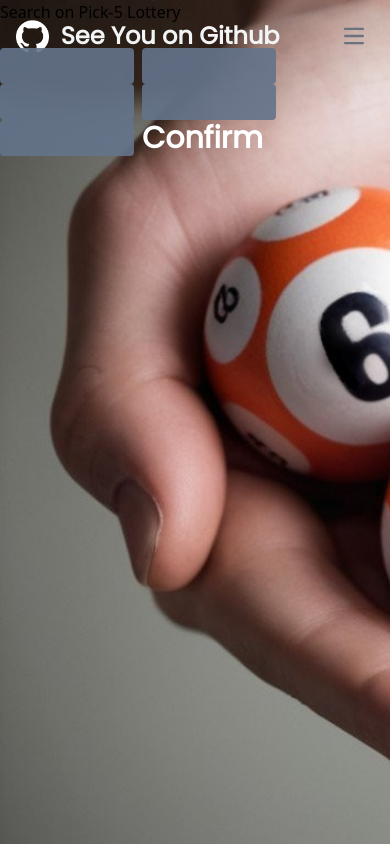
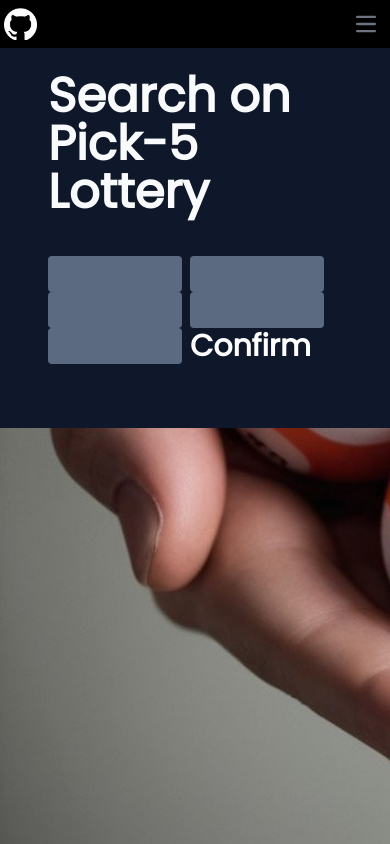
Before and after one commit to BiroNora/lottery, a SvelteKit app: page /five in a window 390 px wide. Built offline with nearby package versions, Linux system fonts and the light colour scheme.

Commit message:
Scroll problem solved, 5 front added

```diff
--- a/src/routes/+layout.svelte
+++ b/src/routes/+layout.svelte
@@ -2,13 +2,13 @@
 	import "../app.css";
 </script>
 
-<nav class="h-0 bg-white">
-  <div class="max-w-screen-xl flex flex-wrap items-center justify-between mx-auto p-4">
+<nav class="fixed top-0 left-0 w-full h-12 bg-black">
+  <div class="max-w-screen-xl flex flex-wrap items-center justify-between mx-auto p-1">
     <a href="https://github.com/BiroNora/lottery" target="_blank" class="flex items-center space-x-3 rtl:space-x-reverse">
         <img src="/git.png" class="h-8" alt="Github Logo"/>
-        <span class="self-center text-2xl font-poppins font-semibold whitespace-nowrap text-gray-100 md:hover:text-black">See You on Github</span>
+        <span class="self-center font-poppins font-semibold text-gray-100 md:hover:text-blue-700 whitespace-nowrap overflow-ellipsis text-lg sm:text-base md:text-xl lg:text-2xl hidden sm:inline">See You on Github</span>
     </a>
-    <button data-collapse-toggle="navbar-default" type="button" class="inline-flex items-center p-2 w-10 h-10 justify-center text-sm text-gray-500 rounded-lg md:hidden hover:bg-gray-100 focus:outline-none focus:ring-2 focus:ring-gray-200 dark:text-gray-400 dark:hover:bg-gray-700 dark:focus:ring-gray-600" aria-controls="navbar-default" aria-expanded="false">
+    <button data-collapse-toggle="navbar-default" type="button" class="inline-flex items-center p-1 w-10 h-10 justify-center text-sm text-gray-500 rounded-lg md:hidden hover:bg-gray-100 focus:outline-none focus:ring-2 focus:ring-gray-200 dark:text-gray-400 dark:hover:bg-gray-700 dark:focus:ring-gray-600" aria-controls="navbar-default" aria-expanded="false">
         <span class="sr-only">Open main menu</span>
         <svg class="w-5 h-5" aria-hidden="true" fill="none" viewBox="0 0 17 14">
             <path stroke="currentColor" stroke-linecap="round" stroke-linejoin="round" stroke-width="2" d="M1 1h15M1 7h15M1 13h15"/>
@@ -17,15 +17,15 @@
     <div class="hidden w-full md:block md:w-auto" id="navbar-default">
       <ul class="font-medium flex flex-col p-4 md:p-0 mt-4 border md:flex-row md:space-x-8 rtl:space-x-reverse md:mt-0 md:border-0">
         <li>
-          <a href="/" class="font-poppins block py-2 px-3 text-gray-100 md:hover:text-black" aria-current="page">
+          <a href="/" class="font-poppins block py-2 px-3 text-gray-100 md:hover:text-lime-300" aria-current="page">
 						Home</a>
         </li>
 				<li>
-          <a href="/five" class="font-poppins block py-2 px-3 text-gray-100 md:hover:text-black" aria-current="page">
+          <a href="/five" class="font-poppins block py-2 px-3 text-gray-100 md:hover:text-lime-300" aria-current="page">
 						Pick 5</a>
         </li>
 				<li>
-          <a href="/six" class="font-poppins block py-2 px-3 text-gray-100 md:hover:text-black" aria-current="page">
+          <a href="/six" class="font-poppins block py-2 px-3 text-gray-100 md:hover:text-lime-300" aria-current="page">
 						Pick 6</a>
         </li>
       </ul>
--- a/src/routes/+page.svelte
+++ b/src/routes/+page.svelte
@@ -1,12 +1,8 @@
 <!-- Background image -->
-<div class="w-full h-full bg-no-repeat bg-cover" style="background-image: url('balls100.jpg');">
-
-	<div class="h-screen flex items-center justify-center font-poppins font-extrabold text-5xl text-gray-50">
+<div class="min-h-screen bg-no-repeat bg-cover" style="background-image: url('balls100.jpg');">
+	<div class="min-h-screen flex items-center justify-center font-poppins font-extrabold text-6xl text-gray-50">
 		<p>Welcome to Control Your Numbers</p>
 	</div>
 </div>
 
 <!-- Background image -->
-
-<style>
-</style>
--- a/src/routes/five/+page.svelte
+++ b/src/routes/five/+page.svelte
@@ -81,16 +81,18 @@
 	}
 </script>
 
-<body>
+
   <div class="h-screen bg-no-repeat bg-cover" style="background-image: url('balls100.jpg');">
-		<h1 >Search on Pick-5 Lottery</h1>
+    <body class="p-12 bg-slate-900">
+      <div>
         <br>
+        <p class="flex items-center justify-center font-poppins font-extrabold text-5xl text-gray-50">Search on Pick-5 Lottery</p>
 
         <!--<div class="response-data">
           <pre>{responseDataFormatted}</pre>
         </div>-->
 
-    <div class="flex items-center justify-center font-poppins text-3xl font-semibold">
+        <div class="pt-10 flex flex-col items-center justify-center font-poppins text-3xl font-semibold">
           <form on:submit={sendDataWithForm}>
             <input class="rounded bg-slate-500 opacity-90 text-white font-bold text-opacity-100" type="number" bind:value={first} min={minValue} max={maxValue} required>
             <input class="rounded bg-slate-500 opacity-90 text-white font-bold text-opacity-100" type="number" bind:value={second} min={minValue} max={maxValue} required>
@@ -98,7 +100,7 @@
             <input class="rounded bg-slate-500 opacity-90 text-white font-bold text-opacity-100" type="number" bind:value={fourth} min={minValue} max={maxValue} required>
             <input class="rounded bg-slate-500 opacity-90 text-white font-bold text-opacity-100" type="number" bind:value={fifth} min={minValue} max={maxValue} required>
             <button
-          class="text-white"
+              class="text-white md:hover:text-lime-300"
               id="btn"
               type="submit"
             >
@@ -106,7 +108,7 @@
             </button>
           </form>
         </div>
-    <div class="font-poppins font-semibold text-white opacity-86 text-lg" style="margin-bottom: 8rem;">
+        <div class="pt-4 flex flex-col items-center justify-center font-poppins font-extrabold text-white opacity-86 text-3xl">
           {#if err_mess}
             <div >
               <p><i>Numbers can not be the same.</i></p>
@@ -114,32 +116,20 @@
           {/if}
 
           {#if no_res === true}
-        <div >
-          <p><i>No result.</i></p>
+            <div>
+              <p>No result.</p>
             </div>
           {/if}
+
           {#if show === true}
-        <div >
-          <table >
-            <thead>
-              <tr>
-                <th>Amount</th>
-                <th>Year / Week</th>
-              </tr>
-            </thead>
-            <tbody>
+            <div class="pt-2 flex flex-col items-center justify-center">
               {#each lotteryData as lot}
-                <tr>{formats(lot.f_total)} Ft</tr>
-                <tr>{lot.f_year} / {lot.f_week}</tr>
+                <p>Amount: {formats(lot.f_total)} Ft</p>
+                <p>Year/Week: {lot.f_year} / {lot.f_week}</p>
               {/each}
-            </tbody>
-          </table>
             </div>
           {/if}
         </div>
       </div>
     </body>
-
-<style>
-
-</style>
+  </div>
```
Lines whose indentation alone changed are shown as unchanged.
